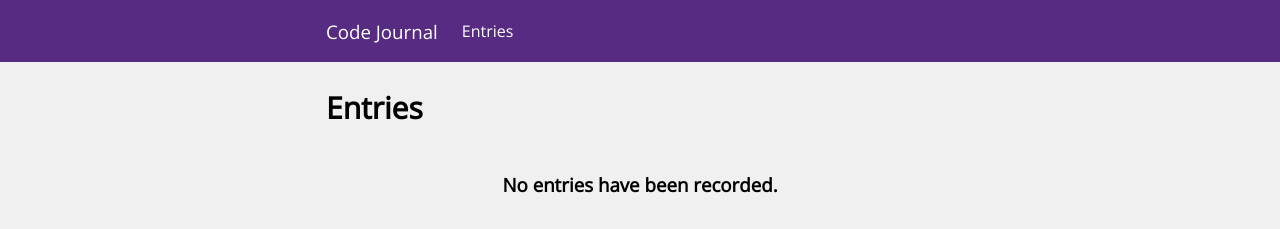
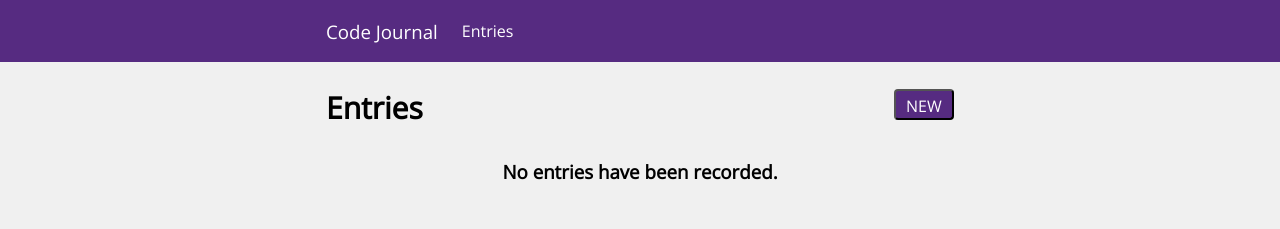
Before and after one commit to e-bales/code-journal, a website: page index.html in a window 1280 px wide. Drawn offline with nearby package versions, Linux system fonts and the light colour scheme.

Commit message:
added event listeners for button and entries tab

```diff
--- a/css/layout.css
+++ b/css/layout.css
@@ -18,6 +18,10 @@
   width: 100%;
 }
 
+.column-quarter {
+  width: 50%;
+}
+
 .img-wrapper {
   width: 100%;
   height: 25rem;
@@ -28,6 +32,12 @@
   display: flex;
   align-items: center;
   margin-left: 0.75rem;
+}
+
+.entries-top {
+  display: flex;
+  justify-content: right;
+  align-items: center;
 }
 
 @media screen and (min-width: 768px) {
--- a/css/styles.css
+++ b/css/styles.css
@@ -84,6 +84,16 @@ button {
   border-radius: 0.25rem;
 }
 
+.column-quarter > button {
+  width: 20%;
+  height: 40%;
+  margin-bottom: 0;
+}
+
+.column-quarter > button:hover {
+  cursor: pointer;
+}
+
 ul {
   list-style-type: none;
   padding-left: 0;
--- a/index.html
+++ b/index.html
@@ -67,8 +67,11 @@
     </div>
     <div data-view="entries" class="not-hidden">
       <div class="row">
-        <div class="column-full">
+        <div class="column-full column-quarter">
           <h2>Entries</h2>
+        </div>
+        <div class="column-full column-quarter entries-top">
+          <button type="button" class="entry-form-anchor">NEW</button>
         </div>
       </div>
       <div class="row">
--- a/js/main.js
+++ b/js/main.js
@@ -7,6 +7,7 @@ const $unorderedList = document.querySelector('ul');
 const $entryFormDiv = document.querySelector('[data-view="entry-form"]');
 const $entriesDiv = document.querySelector('[data-view="entries"]');
 const $entriesAnchor = document.querySelector('.entries-anchor');
+const $entryFormAnchor = document.querySelector('.entry-form-anchor');
 
 $photoURL.addEventListener('input', event => {
   const url = $photoURL.value;
@@ -92,4 +93,9 @@ function viewSwap(view) {
   }
 }
 
-$entriesAnchor.addEventListener('click', viewSwap('entries'));
+$entriesAnchor.addEventListener('click', () => {
+  viewSwap('entries');
+});
+$entryFormAnchor.addEventListener('click', () => {
+  viewSwap('entry-form');
+});
```
